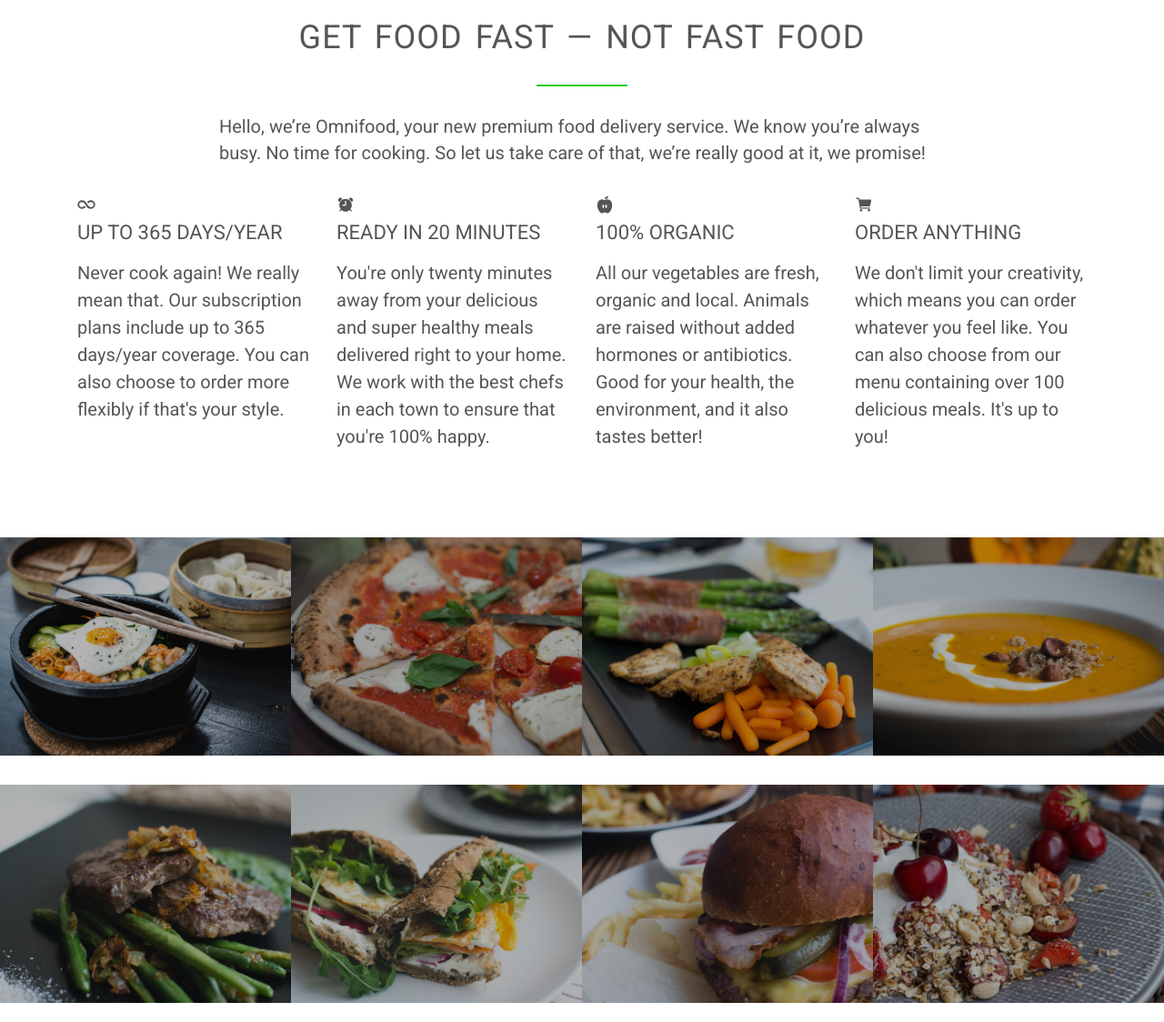
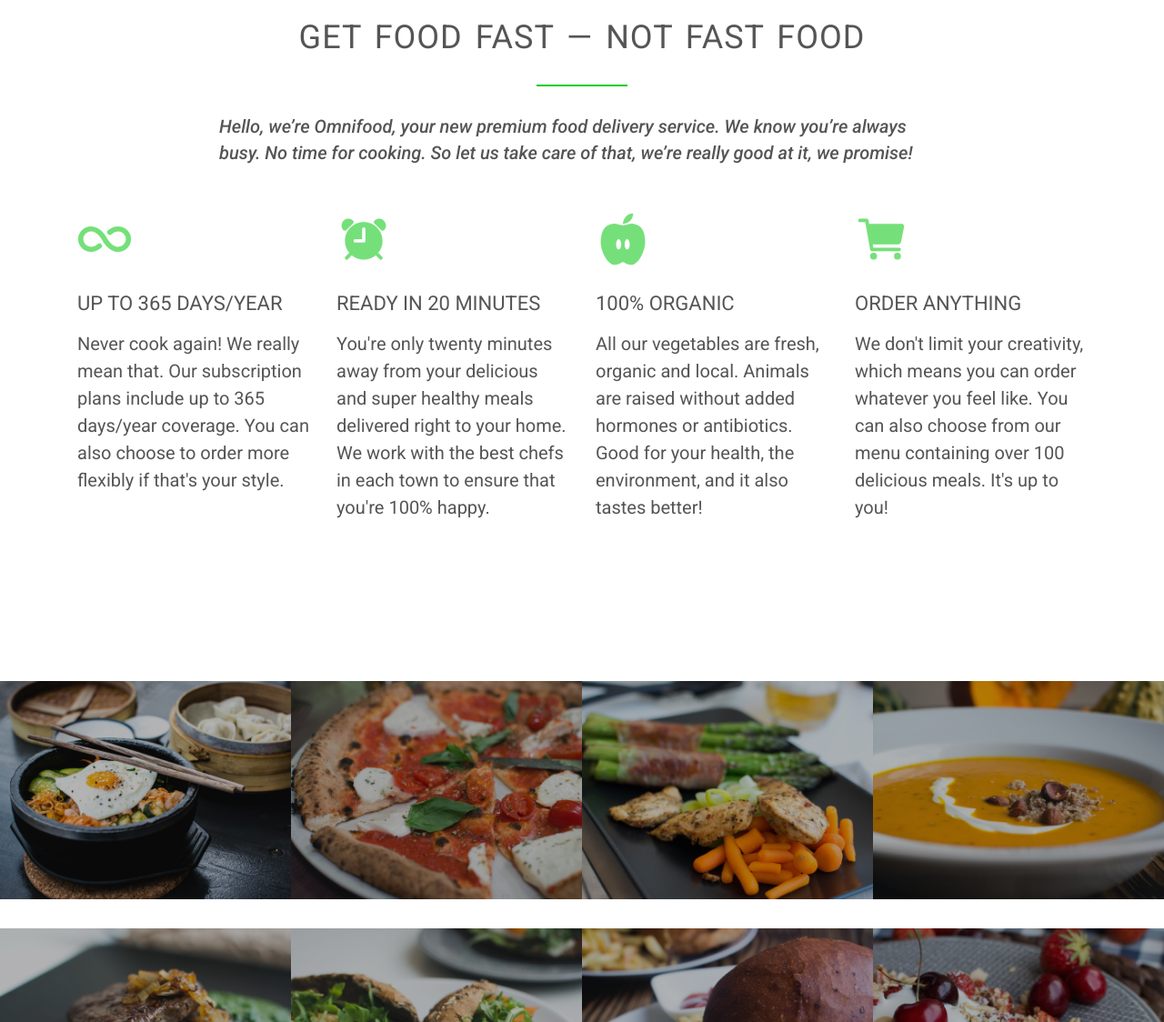
Before and after one commit to MattiaPolli93/omnifood-website, a plain HTML site: page index.html in a window 1280 px wide. Shown: the part 860-1984 px from the top of the page at 91% size. Drawn offline with nearby package versions, Linux system fonts and the light colour scheme.

Commit message:
Features section complete

```diff
--- a/css/style.css
+++ b/css/style.css
@@ -238,19 +238,42 @@ nav {
   opacity: 0.9;
 }
 
-/* Section features */
-#section-features .long-copy {
+/* Section Features */
+.long-copy {
   margin-bottom: 30px;
-}
-
-.long-copy {
   line-height: 145%;
   width: 70%;
   margin: 0 auto;
+  font-style: italic;
+  font-weight: 500;
 }
 
-/* Meals section */
-.section-meals {
+#features ion-icon {
+  font-size: 60px;
+  color: #1acc23;
+  opacity: 0.6;
+  margin: 50px 0 20px;
+}
+
+#features ion-icon:hover {
+  transform: scale(1.5);
+  transition: 1s;
+}
+
+#features h3:hover {
+  color: #1acc23;
+  font-weight: 600;
+  transition: 0.5s;
+  transform: scale(1.05);
+}
+
+#features ion-icon:hover,
+#features h3:hover {
+  cursor: pointer;
+}
+
+/* Section Meals */
+#meals {
   padding: 0;
 }
 
--- a/index.html
+++ b/index.html
@@ -37,7 +37,7 @@
     </header>
 
     <!-- Section Features-->
-    <section id="section-features">
+    <section id="features">
       <div class="container">
         <div class="row">
           <div class="d-flex-column justify-content-center">
@@ -81,7 +81,7 @@
     </section>
 
     <!-- Section Meals -->
-    <section class="section-meals">
+    <section class="meals">
       <ul class="meals-showcase clearfix">
         <li>
           <figure class="meal-photo">
```
